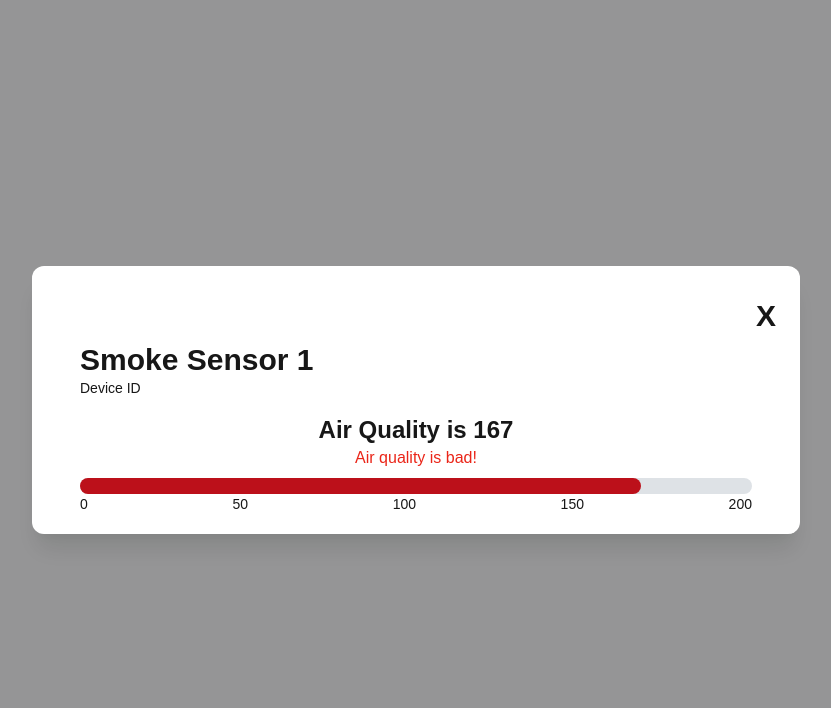
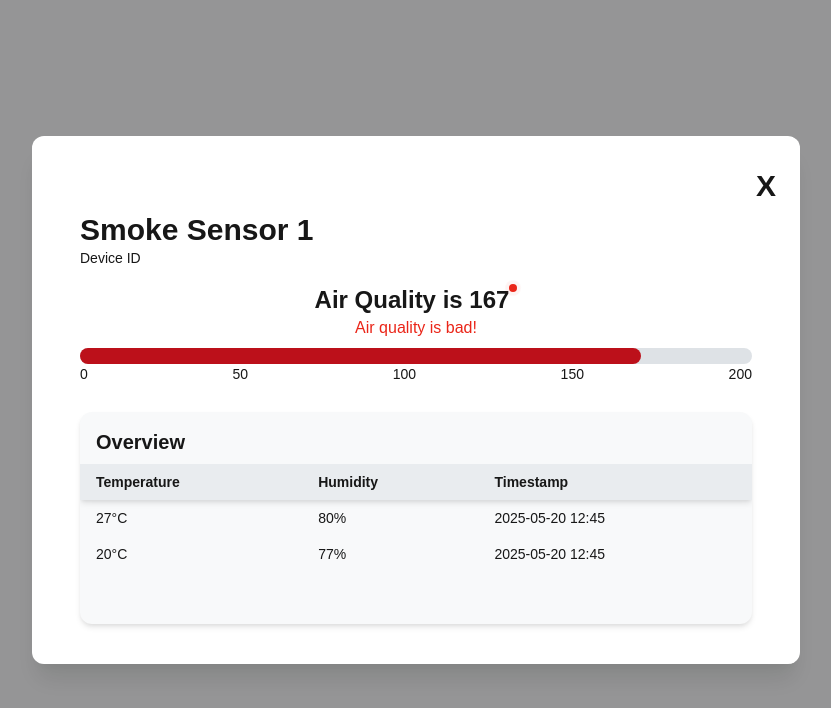
Before and after one commit to AmaCrisn/IOT-Dashboard, a Next.js app: page /smoke in a window 1280 px wide. Shown: the top 708 px of the page, without its empty margins (224-1055 px from the left). Built offline with nearby package versions, Linux system fonts and the light colour scheme.

Commit message:
Add overview table

```diff
--- a/app/smoke/page.js
+++ b/app/smoke/page.js
@@ -26,12 +26,18 @@ export default function Smoke({ onClose }) {
               {/* Dashboard Wrapper */}
               <div className="w-full max-w-6xl">
                 <div className="mb-2 flex flex-col justify-center">
+                  <div className="flex justify-center">
                     <span className="font-bold text-2xl text-center">Air Quality is 167</span>
-                    <span className="text-md text-center text-red-400">Air quality is bad!</span>
+                    <span className="relative flex h-2 w-2">
+                      <span className="absolute inline-flex h-2 w-2 rounded-full bg-red-400 opacity-75 animate-ping"></span>
+                      <span className="relative inline-flex h-2 w-2 rounded-full bg-red-400"></span>
+                    </span>
+                  </div>
+                  <span className="text-md text-center text-red-400">Air quality is bad!</span>
                 </div>
 
                 {/* Smoke indicator bar */}
-                <div className="w-full bg-gray-200 rounded-full h-4">
+                <div className="w-full bg-gray-200 rounded-full h-4 mb-12">
                   <div
                     className="bg-red-500 h-4 rounded-full transition-all duration-300"
                     style={{ width: "83.5%" }}
@@ -47,8 +53,34 @@ export default function Smoke({ onClose }) {
                   </div>
                 </div>
 
-                <div>
-
+                {/* <!-- Overview Table --> */}
+                <div className="w-full rounded-xl bg-gray-50 shadow-md">
+                  <h2 className="text-xl font-semibold mb-2 px-4 pt-4">
+                    Overview
+                  </h2>
+                  <div className="overflow-x-auto overflow-y-auto h-40 text-sm sm:text-md rounded-b-xl">
+                    <table className="w-full table-auto text-left rounded-lg">
+                      <thead className="bg-gray-100 sticky -top-0.5 z-10 shadow-md">
+                        <tr>
+                          <th className="px-4 py-2">Temperature</th>
+                          <th className="px-4 py-2">Humidity</th>
+                          <th className="px-4 py-2">Timestamp</th>
+                        </tr>
+                      </thead>
+                      <tbody>
+                        <tr>
+                          <td className="px-4 py-2">27°C</td>
+                          <td className="px-4 py-2">80%</td>
+                          <td className="px-4 py-2">2025-05-20 12:45</td>
+                        </tr>
+                        <tr>
+                          <td className="px-4 py-2">20°C</td>
+                          <td className="px-4 py-2">77%</td>
+                          <td className="px-4 py-2">2025-05-20 12:45</td>
+                        </tr>
+                      </tbody>
+                    </table>
+                  </div>
                 </div>
               </div>
             </div>
```
